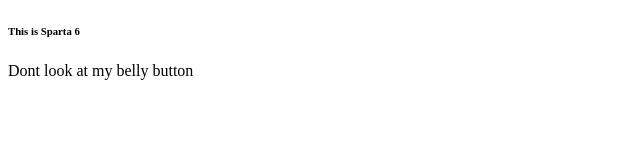
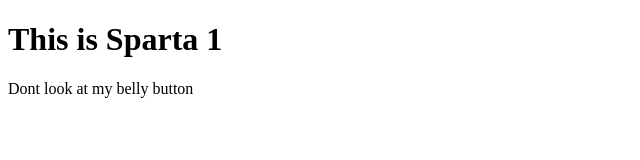
Before and after one commit to CAPTAINMULTIVERSE/Wefigthlikesparta.github.io, a plain HTML site: page index.html in a window 1280 px wide. Shown: the whole page, without its empty margins (0-640 px from the left). Drawn offline with Linux system fonts and the light colour scheme.

Commit message:
Update index.html

```diff
--- a/index.html
+++ b/index.html
@@ -11,7 +11,7 @@
 
     <body>
 
-        <h6>This is Sparta 6</h6>
+        <h1>This is Sparta 1</h1>
         <p>Dont look at my belly button</p>
 
     </body>
```
